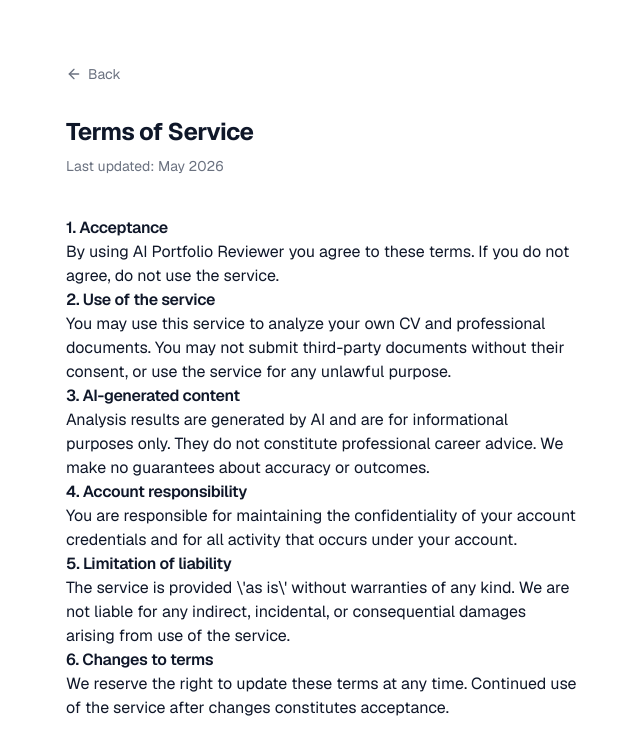
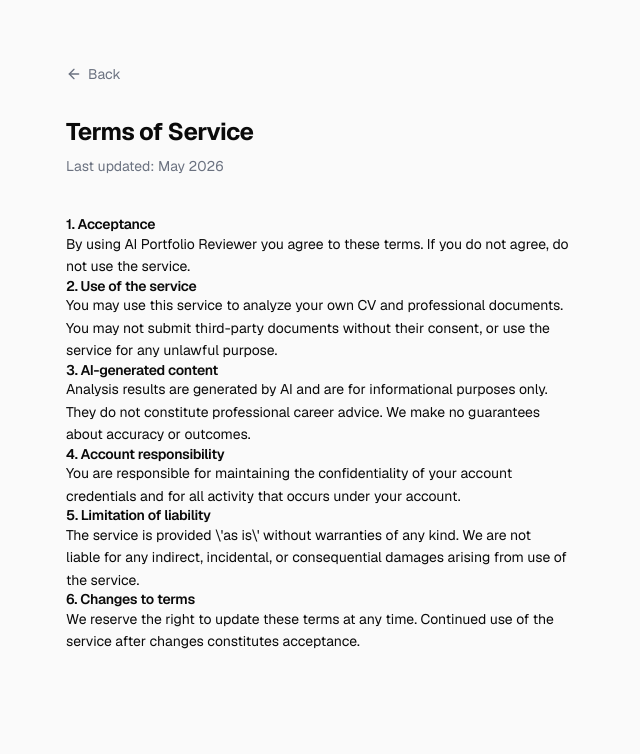
Before and after one commit to alessandrosaccon/ai-portfolio-reviewer, a Next.js app: page /terms in a window 1280 px wide. Shown: the top 754 px of the page, without its empty margins (318-958 px from the left). Built offline with nearby package versions, Linux system fonts and the light colour scheme; no server answers.

Commit message:
design: overhaul design tokens — Precision Dark palette, refined typography, animation system

```diff
--- a/app/globals.css
+++ b/app/globals.css
@@ -2,67 +2,100 @@
 @tailwind components;
 @tailwind utilities;
 
+/* ─────────────────────────────────────────────
+   PRECISION DARK — Design System
+   Inspired by Linear, Vercel, Stripe.
+   Blue as primary: credibility over hype.
+   ───────────────────────────────────────────── */
+
 @layer base {
   :root {
-    --background: 0 0% 100%;
-    --foreground: 222 47% 11%;
+    /* Surfaces */
+    --background:    0 0% 98%;
+    --foreground:    0 0% 4%;
 
-    --card: 0 0% 100%;
-    --card-foreground: 222 47% 11%;
+    --card:          0 0% 100%;
+    --card-foreground: 0 0% 4%;
 
-    --popover: 0 0% 100%;
-    --popover-foreground: 222 47% 11%;
+    --popover:       0 0% 100%;
+    --popover-foreground: 0 0% 4%;
 
-    --primary: 243 75% 59%;
+    /* Primary — clean blue, not violet */
+    --primary:       221 83% 53%;
     --primary-foreground: 0 0% 100%;
 
-    --secondary: 220 14% 96%;
-    --secondary-foreground: 222 47% 11%;
+    /* Surfaces */
+    --secondary:     220 13% 95%;
+    --secondary-foreground: 0 0% 4%;
 
-    --muted: 220 14% 96%;
+    --muted:         220 13% 95%;
     --muted-foreground: 220 9% 46%;
 
-    --accent: 220 14% 96%;
-    --accent-foreground: 222 47% 11%;
+    --accent:        220 13% 92%;
+    --accent-foreground: 0 0% 4%;
 
-    --destructive: 0 84% 60%;
+    /* Semantic */
+    --destructive:   0 72% 51%;
     --destructive-foreground: 0 0% 100%;
 
-    --border: 220 13% 91%;
-    --input: 220 13% 91%;
-    --ring: 243 75% 59%;
+    --success:       142 71% 45%;
+    --success-foreground: 0 0% 100%;
 
-    --radius: 0.625rem;
+    --warning:       38 92% 50%;
+    --warning-foreground: 0 0% 100%;
+
+    /* Chrome */
+    --border:        220 13% 89%;
+    --input:         220 13% 89%;
+    --ring:          221 83% 53%;
+
+    /* Radius — hierarchical */
+    --radius: 0.5rem;
+    --radius-sm: 0.375rem;
+    --radius-md: 0.5rem;
+    --radius-lg: 0.75rem;
+    --radius-xl: 1rem;
   }
 
   .dark {
-    --background: 222 47% 6%;
-    --foreground: 210 40% 96%;
+    /* Surfaces — Linear-grade near-black */
+    --background:    0 0% 4%;
+    --foreground:    0 0% 93%;
 
-    --card: 222 47% 8%;
-    --card-foreground: 210 40% 96%;
+    --card:          0 0% 6.5%;
+    --card-foreground: 0 0% 93%;
 
-    --popover: 222 47% 8%;
-    --popover-foreground: 210 40% 96%;
+    --popover:       0 0% 6.5%;
+    --popover-foreground: 0 0% 93%;
 
-    --primary: 243 75% 65%;
+    /* Primary — brighter blue on dark for contrast */
+    --primary:       217 91% 60%;
     --primary-foreground: 0 0% 100%;
 
-    --secondary: 222 47% 12%;
-    --secondary-foreground: 210 40% 96%;
+    /* Surfaces */
+    --secondary:     0 0% 10%;
+    --secondary-foreground: 0 0% 93%;
 
-    --muted: 222 47% 12%;
-    --muted-foreground: 215 20% 55%;
+    --muted:         0 0% 9%;
+    --muted-foreground: 0 0% 45%;
 
-    --accent: 222 47% 12%;
-    --accent-foreground: 210 40% 96%;
+    --accent:        0 0% 12%;
+    --accent-foreground: 0 0% 93%;
 
-    --destructive: 0 63% 51%;
+    /* Semantic */
+    --destructive:   0 63% 55%;
     --destructive-foreground: 0 0% 100%;
 
-    --border: 222 47% 14%;
-    --input: 222 47% 14%;
-    --ring: 243 75% 65%;
+    --success:       142 71% 45%;
+    --success-foreground: 0 0% 100%;
+
+    --warning:       38 92% 50%;
+    --warning-foreground: 0 0% 100%;
+
+    /* Chrome */
+    --border:        0 0% 13%;
+    --input:         0 0% 13%;
+    --ring:          217 91% 60%;
   }
 }
 
@@ -71,12 +104,20 @@
     @apply border-border;
   }
 
+  html {
+    -webkit-font-smoothing: antialiased;
+    -moz-osx-font-smoothing: grayscale;
+    text-rendering: optimizeLegibility;
+    scroll-behavior: smooth;
+    hanging-punctuation: first last;
+  }
+
   body {
-    @apply bg-background text-foreground antialiased;
+    @apply bg-background text-foreground;
     font-family: var(--font-geist-sans), system-ui, -apple-system, sans-serif;
     font-feature-settings: 'rlig' 1, 'calt' 1, 'ss01' 1;
-    -webkit-font-smoothing: antialiased;
-    -moz-osx-font-smoothing: grayscale;
+    font-size: 14px;
+    line-height: 1.6;
   }
 
   code, kbd, samp, pre {
@@ -85,40 +126,155 @@
   }
 
   h1, h2, h3, h4, h5, h6 {
-    @apply font-semibold tracking-tight;
+    @apply font-semibold;
     letter-spacing: -0.02em;
+    line-height: 1.2;
   }
 
-  /* Scrollbar */
-  ::-webkit-scrollbar {
-    width: 6px;
-    height: 6px;
+  p, li { text-wrap: pretty; }
+  h1, h2, h3 { text-wrap: balance; }
+
+  /* Refined scrollbar */
+  ::-webkit-scrollbar { width: 5px; height: 5px; }
+  ::-webkit-scrollbar-track { background: transparent; }
+  ::-webkit-scrollbar-thumb {
+    @apply rounded-full bg-border;
+  }
+  ::-webkit-scrollbar-thumb:hover {
+    background: hsl(var(--muted-foreground) / 0.3);
   }
 
-  ::-webkit-scrollbar-track {
-    @apply bg-transparent;
+  /* Focus ring */
+  :focus-visible {
+    outline: 2px solid hsl(var(--ring));
+    outline-offset: 2px;
+    border-radius: var(--radius-sm);
   }
 
-  ::-webkit-scrollbar-thumb {
-    @apply bg-border rounded-full;
-  }
-
-  ::-webkit-scrollbar-thumb:hover {
-    @apply bg-muted-foreground/40;
+  /* Reduced motion */
+  @media (prefers-reduced-motion: reduce) {
+    *, *::before, *::after {
+      animation-duration: 0.01ms !important;
+      animation-iteration-count: 1 !important;
+      transition-duration: 0.01ms !important;
+    }
   }
 }
 
+/* ─────────────────────────────────────────────
+   ANIMATION SYSTEM
+   ───────────────────────────────────────────── */
 @layer utilities {
-  .text-balance {
-    text-wrap: balance;
+
+  /* Page / section entrance */
+  .animate-in-up {
+    animation: in-up 0.3s cubic-bezier(0.16, 1, 0.3, 1) both;
+  }
+  @keyframes in-up {
+    from { opacity: 0; transform: translateY(8px); }
+    to   { opacity: 1; transform: translateY(0); }
   }
 
-  .gradient-brand {
-    background: linear-gradient(135deg, hsl(var(--primary)) 0%, hsl(243 75% 45%) 100%);
+  /* Stagger helpers */
+  .delay-75  { animation-delay: 75ms; }
+  .delay-100 { animation-delay: 100ms; }
+  .delay-150 { animation-delay: 150ms; }
+  .delay-200 { animation-delay: 200ms; }
+  .delay-300 { animation-delay: 300ms; }
+  .delay-400 { animation-delay: 400ms; }
+  .delay-500 { animation-delay: 500ms; }
+
+  /* Score bar fill */
+  .animate-bar {
+    animation: bar-fill 0.7s cubic-bezier(0.16, 1, 0.3, 1) both;
+  }
+  @keyframes bar-fill {
+    from { width: 0%; }
+    to   { width: var(--bar-target); }
   }
 
-  .gradient-text {
-    @apply bg-clip-text text-transparent;
-    background-image: linear-gradient(135deg, hsl(var(--primary)) 0%, hsl(280 70% 60%) 100%);
+  /* Shimmer skeleton */
+  .animate-shimmer {
+    background: linear-gradient(
+      90deg,
+      hsl(var(--muted)) 25%,
+      hsl(var(--accent)) 50%,
+      hsl(var(--muted)) 75%
+    );
+    background-size: 200% 100%;
+    animation: shimmer 1.6s ease-in-out infinite;
+  }
+  @keyframes shimmer {
+    0%   { background-position: 200% 0; }
+    100% { background-position: -200% 0; }
+  }
+
+  /* Fade in */
+  .animate-fade-in {
+    animation: fade-in 0.25s ease both;
+  }
+  @keyframes fade-in {
+    from { opacity: 0; }
+    to   { opacity: 1; }
+  }
+
+  /* Pulse dot */
+  .animate-pulse-dot {
+    animation: pulse-dot 2s ease-in-out infinite;
+  }
+  @keyframes pulse-dot {
+    0%, 100% { opacity: 1; transform: scale(1); }
+    50%       { opacity: 0.5; transform: scale(0.85); }
+  }
+
+  /* ─── Utilities ─── */
+
+  .text-balance { text-wrap: balance; }
+
+  /* Subtle card hover lift */
+  .card-hover {
+    transition: box-shadow 150ms ease, transform 150ms ease, border-color 150ms ease;
+  }
+  .card-hover:hover {
+    transform: translateY(-1px);
+    box-shadow: 0 4px 16px hsl(0 0% 0% / 0.06), 0 1px 4px hsl(0 0% 0% / 0.04);
+  }
+  .dark .card-hover:hover {
+    box-shadow: 0 4px 24px hsl(0 0% 0% / 0.4), 0 1px 6px hsl(0 0% 0% / 0.3);
+  }
+
+  /* Score ring SVG helper */
+  .score-ring {
+    transform-origin: center;
+    transform: rotate(-90deg);
+  }
+
+  /* Numeric display */
+  .tabular { font-variant-numeric: tabular-nums; }
+
+  /* Dot indicator for nav active state */
+  .nav-dot {
+    width: 3px;
+    height: 3px;
+    border-radius: 50%;
+    background: hsl(var(--primary));
+    flex-shrink: 0;
+  }
+
+  /* Glassmorphism — used sparingly on overlays */
+  .glass {
+    backdrop-filter: blur(12px) saturate(160%);
+    -webkit-backdrop-filter: blur(12px) saturate(160%);
+    background: hsl(var(--background) / 0.7);
+    border: 1px solid hsl(var(--border) / 0.6);
+  }
+
+  /* Section label — small caps style */
+  .label-caps {
+    font-size: 11px;
+    font-weight: 600;
+    letter-spacing: 0.07em;
+    text-transform: uppercase;
+    color: hsl(var(--muted-foreground));
   }
 }
```
